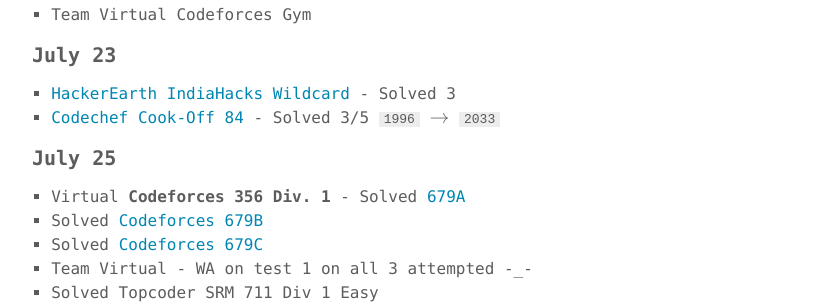
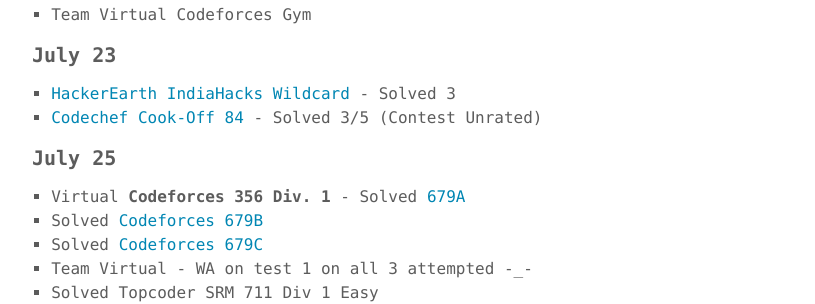
Before and after one commit to vishwesh5/shauryab98.github.io, a Jekyll site: the page built from _posts/2017-07-28-competitive-journal-july.md, in a window 1280 px wide and 900 px high, scrolled down 3390 px. Shown: the part 155-459 px from the top of the window, without its empty margins (232-1047 px from the left). Built offline with Jekyll 4.4.1, drawn with Linux system fonts in a browser that asks for light colours; Markdown is read by kramdown in place of the engine named in the settings; formulas are drawn with MathJax 3; comment, search, counter and statistics services are not loaded.

Commit message:
cook84 unrated

```diff
--- a/_posts/2017-07-28-competitive-journal-july.md
+++ b/_posts/2017-07-28-competitive-journal-july.md
@@ -130,7 +130,7 @@ Solved C
 
 #### July 23
 * [HackerEarth IndiaHacks Wildcard](https://www.hackerearth.com/challenge/competitive/indiahacks-2017-programming-qualifier-wildcard/problems/) - Solved 3
-* [Codechef Cook-Off 84](https://www.codechef.com/COOK84) - Solved 3/5 ``1996`` $\rightarrow$ ``2033``
+* [Codechef Cook-Off 84](https://www.codechef.com/COOK84) - Solved 3/5 (Contest Unrated)
 
 #### July 25
 * Virtual **Codeforces 356 Div. 1** - Solved [679A](http://codeforces.com/contest/679/problem/A)
```
